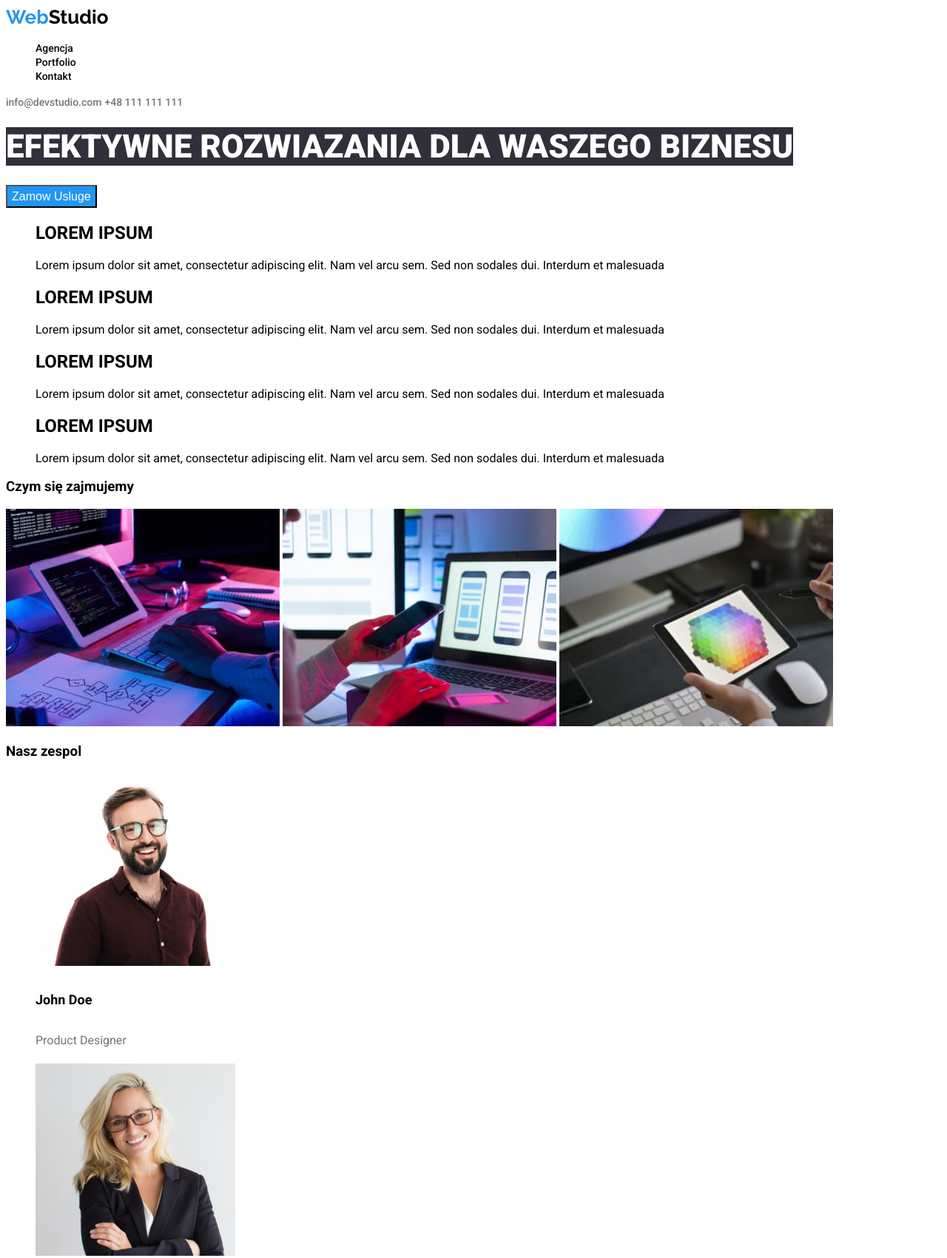
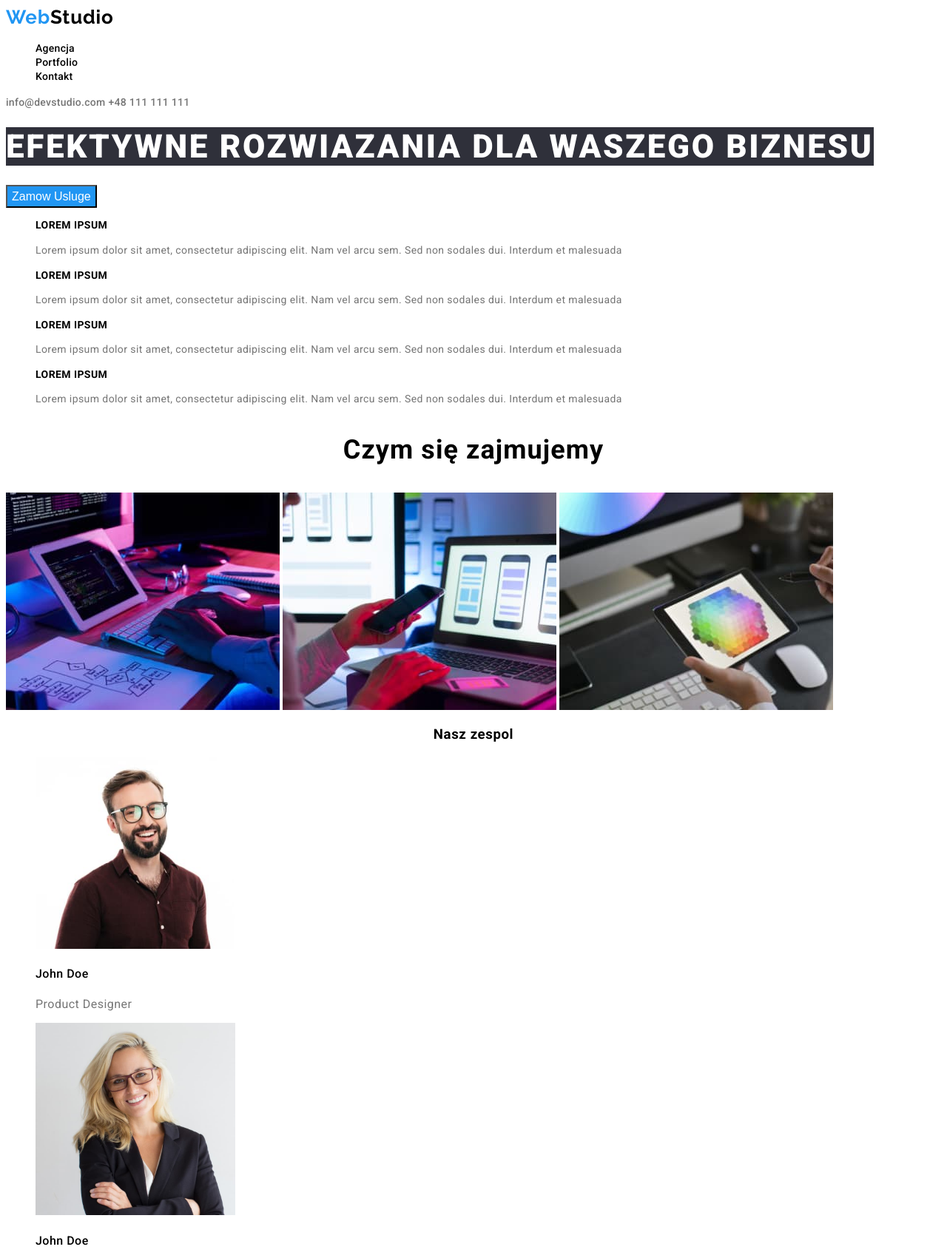
Before and after one commit to RafalCeglinsk/goit-markup-hw-02, a plain HTML site: page index.html in a window 1280 px wide. Shown: the top 1701 px of the page at 74% size. Drawn offline with Linux system fonts and the light colour scheme.

Commit message:
update of hw2

```diff
--- a/css/style.css
+++ b/css/style.css
@@ -13,6 +13,7 @@ body {
 	--background-color-blue: rgba(33, 150, 243, 1);
 	--background-color-white: rgba(245, 244, 250, 1);
 	--focus-color-blue: rgba(33, 150, 243, 1);
+	--contact-color-grey: rgba(255, 255, 255, 0.6);
 }
 a {
 	text-decoration: none;
@@ -31,6 +32,7 @@ a {
 	font-size: 26px;
 	line-height: 1.2;
 	text-decoration: none;
+	letter-spacing: 0.03em;
 }
 .menu-logo:hover {
 	color: var(--hover-color-blue);
@@ -49,6 +51,7 @@ a {
 	font-weight: 500;
 	font-size: 14px;
 	line-height: 1.14;
+	letter-spacing: 0.02em;
 }
 .nav-item-portfolio:hover {
 	color: var(--hover-color-blue);
@@ -61,6 +64,7 @@ a {
 	font-weight: 500;
 	font-size: 14px;
 	line-height: 1.14;
+	letter-spacing: 0.02em;
 }
 .nav-item-kontakty:hover {
 	color: var(--hover-color-blue);
@@ -73,6 +77,7 @@ a {
 	font-weight: 500;
 	font-size: 14px;
 	line-height: 1.14;
+	letter-spacing: 0.02em;
 }
 .email:hover {
 	color: var(--hover-color-blue);
@@ -85,6 +90,7 @@ a {
 	font-size: 14px;
 	line-height: 1.14;
 	color: var(--text-color-grey);
+	letter-spacing: 0.02em;
 }
 .phonenumber:hover {
 	color: var(--hover-color-blue);
@@ -98,6 +104,7 @@ a {
 	font-size: 14px;
 	line-height: 1.14;
 	text-decoration: none;
+	letter-spacing: 0.02em;
 }
 ul {
 	list-style-type: none;
@@ -109,6 +116,20 @@ ul {
 	background-color: var(--background-color-blue);
 	color: var(--text-color-white);
 	cursor: pointer;
+}
+.lorem-list {
+	color: var(--text-color-black);
+	font-weight: 700;
+	font-size: 14px;
+	line-height: 1.1;
+	letter-spacing: 0.03em;
+}
+.text {
+	color: var(--text-color-grey);
+	font-weight: 400;
+	font-size: 14px;
+	line-height: 1.7;
+	letter-spacing: 0.03em;
 }
 .filter:hover {
 	background-color: var(--hover-color-blue);
@@ -128,7 +149,24 @@ ul {
 	color: var(--text-color-black);
 	border: 1px;
 	border-radius: 4px;
+	text-align: center;
+	letter-spacing: 0.03em;
 }
+.productname {
+	color: var(--text-color-black);
+	font-weight: 700;
+	font-size: 18px;
+	line-height: 2;
+	letter-spacing: 0.06em;
+}
+.producttype {
+	color: var(--text-color-grey);
+	font-weight: 400;
+	font-size: 16px;
+	line-height: 1.8;
+	letter-spacing: 0.03em;
+}
+
 .effective {
 	font-weight: 900;
 	font-size: 44px;
@@ -136,23 +174,43 @@ ul {
 	background-color: var(--background-color-black);
 	color: var(--text-color-white);
 	text-align: center;
+	letter-spacing: 0.06em;
+}
+.whatwedo {
+	color: var(--text-color-black);
+	font-weight: 700;
+	font-size: 36px;
+	line-height: 1.16;
+	text-align: center;
+	letter-spacing: 0.03em;
 }
 .whatwedo:hover {
 	color: var(--text-color-blue);
+}
+.ourteam {
+	color: var(--text-color-black);
+	font-weight: 700;
+	font-size: 36;
+	line-height: 1.16;
+	text-align: center;
+	letter-spacing: 0.03em;
 }
 .ourteam:hover {
 	color: var(--text-color-blue);
 }
 .name {
-	font-weight: 700;
-	font-size: 18px;
-	line-height: 2;
+	font-weight: 500;
+	font-size: 16px;
+	line-height: 1.18;
 	color: var(--text-color-black);
+	letter-spacing: 0.03em;
 }
 .job {
+	font-weight: 400;
 	font-size: 16px;
-	line-height: 1.8;
+	line-height: 1.18;
 	color: var(--text-color-grey);
+	letter-spacing: 0.03em;
 }
 figure:hover {
 	border-color: var(--border-color-blue);
@@ -179,5 +237,9 @@ address {
 	color: var(--text-color-white);
 }
 .contact {
-	color: var(--text-color-grey);
+	color: var(--contact-color-grey);
+	font-weight: 400;
+	font-size: 14px;
+	line-height: 1.7;
+	letter-spacing: 0.03em;
 }
--- a/index.html
+++ b/index.html
@@ -51,32 +51,32 @@
 			<section>
 				<ul>
 					<li>
-						<h2 class="text">LOREM IPSUM</h2>
-						<p>
+						<h2 class="lorem-list">LOREM IPSUM</h2>
+						<p class="text">
 							Lorem ipsum dolor sit amet, consectetur adipiscing
 							elit. Nam vel arcu sem. Sed non sodales dui.
 							Interdum et malesuada
 						</p>
 					</li>
 					<li>
-						<h2 class="text">LOREM IPSUM</h2>
-						<p>
+						<h2 class="lorem-list">LOREM IPSUM</h2>
+						<p class="text">
 							Lorem ipsum dolor sit amet, consectetur adipiscing
 							elit. Nam vel arcu sem. Sed non sodales dui.
 							Interdum et malesuada
 						</p>
 					</li>
 					<li>
-						<h2 class="text">LOREM IPSUM</h2>
-						<p>
+						<h2 class="lorem-list">LOREM IPSUM</h2>
+						<p class="text">
 							Lorem ipsum dolor sit amet, consectetur adipiscing
 							elit. Nam vel arcu sem. Sed non sodales dui.
 							Interdum et malesuada
 						</p>
 					</li>
 					<li>
-						<h2 class="text">LOREM IPSUM</h2>
-						<p>
+						<h2 class="lorem-list">LOREM IPSUM</h2>
+						<p class="text">
 							Lorem ipsum dolor sit amet, consectetur adipiscing
 							elit. Nam vel arcu sem. Sed non sodales dui.
 							Interdum et malesuada
```
Also changed, not shown: portfolio.html (+20 -18 lines).
